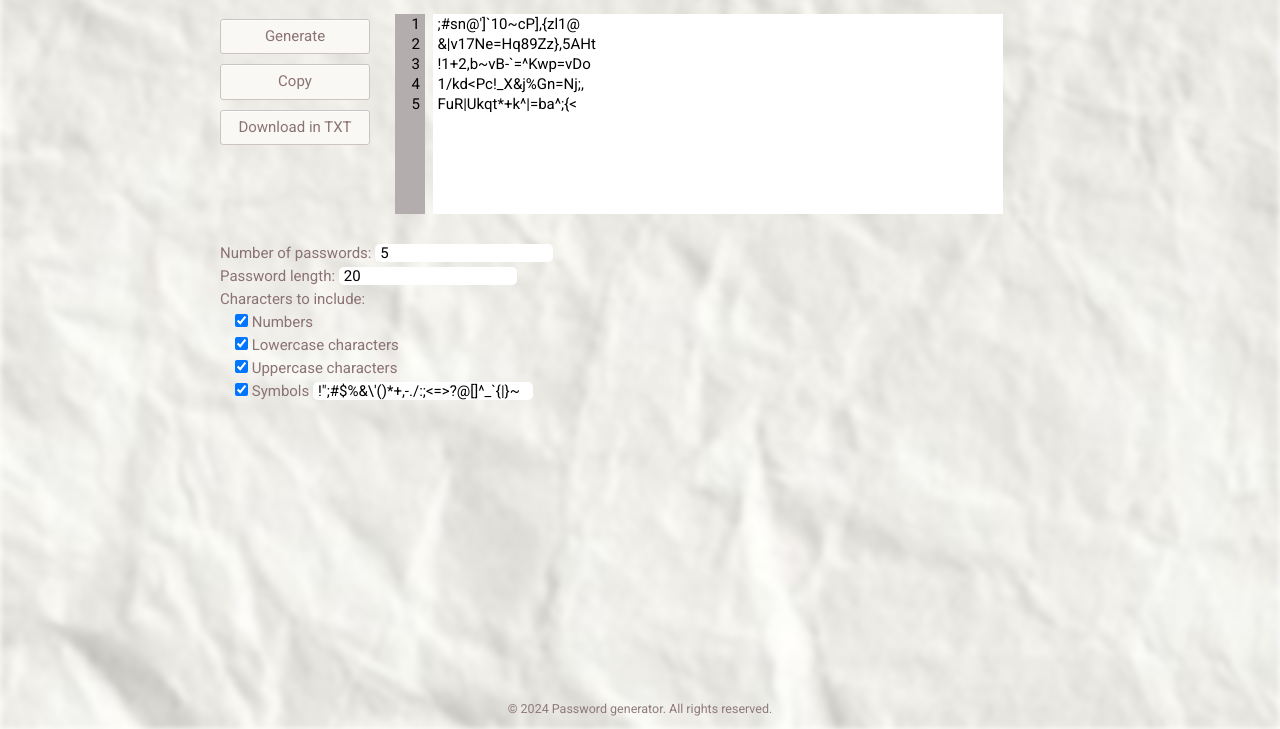
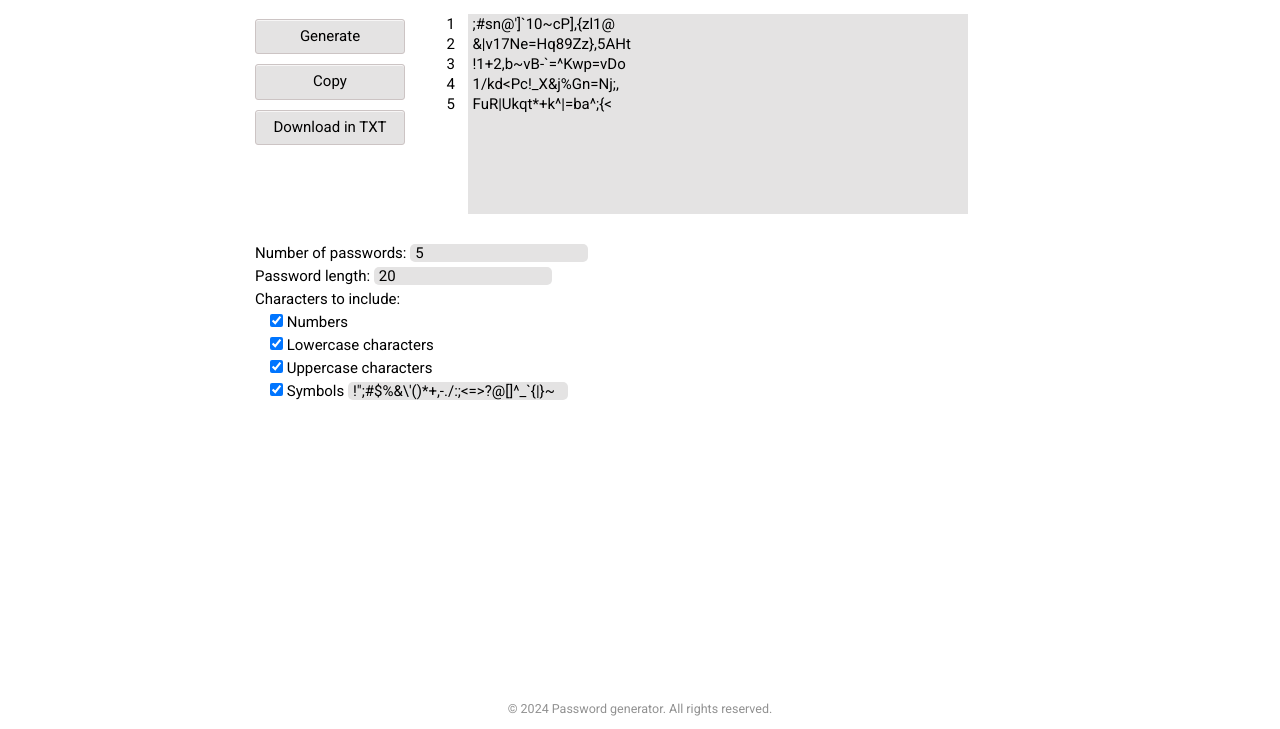
Before and after one commit to stormiwave/passgen, a website with bundled scripts: page src/view/index.html in a window 1280 px wide. Shown: the part 71-800 px from the top of the page. Built offline with nearby package versions, Linux system fonts and the light colour scheme.

Commit message:
Removing background

```diff
--- a/src/view/index.html
+++ b/src/view/index.html
@@ -22,7 +22,6 @@
     </head>
 
     <body>
-        <div class="background__image"></div>
         <header>
             <h1>Password generator</h1>
         </header>
--- a/src/view/resources/index.css
+++ b/src/view/resources/index.css
@@ -12,17 +12,13 @@ body {
     position: relative;
     font-size: 15px;
     font-weight: 400;
-}
-
-.background__image {
-    background: url('../assets/paper_bg.jpg') center no-repeat;
-    background-size: cover;
-    filter: blur(3px);
-    -webkit-filter: blur(3px);
-    position: fixed;
-    width: 100%;
-    height: 100%;
-    z-index: -1;
+    width: 800px;
+    margin: auto;
+    left: 0;
+    right: 0;
+    top: 0;
+    bottom: 0;
+    background-color: rgb(255, 255, 255);
   }
 
 header{
@@ -34,15 +30,13 @@ header{
 
 main {
     padding-bottom: 30px;
-    margin-left: auto;
-    margin-right: auto;
-    width: 870px;
+    margin: auto;
 }
 
 h1 {
     font-weight:700;
     text-wrap: balance;
-    color: #8b7373;
+    color: #000000;
 }
 
 section {
@@ -62,12 +56,12 @@ div {
 }
 
 button {
-    background-color: #f9f8f5;
+    background-color: #e4e3e3;
     border-radius: 3px;
     border: 1px solid #ccc4c4;
     box-shadow: rgba(255, 255, 255, .7) 0 1px 0 0 inset;
     box-sizing: border-box;
-    color: #8b7373;
+    color: #000000;
     font-size: 15px;
     font-weight: 400;
     cursor: pointer;
@@ -90,24 +84,23 @@ button {
 button:hover,
 button:focus {
     background-color: #dcd4d4;
-    color: #8b7373;
+    color: #afafaf;
 }
 
 button:focus {
-    box-shadow: 0 0 0 4px rgba(136, 0, 255, 0.15);
+    box-shadow: 0 0 0 4px rgba(0, 38, 255, 0.15);
 }
 
 button:active {
-    background-color: #afa0e4;
+    background-color: #7da0e0;
     box-shadow: none;
-    color: #532c77;
+    color: #3a2c77;
 }
 
 #passwords-section {
     height: 220px;
     border-radius: 5px;
     display: flex;
-    flex-direction: row;
     gap: 0.5em;
 }
 
@@ -115,14 +108,13 @@ pre{
     width: 2em;
     text-align: right;
     overflow: hidden;
-    background-color: #b4adad;
     padding-right: 5px;
 }
 
 textarea{
     border: none;
     min-height: 10em;
-    width: 570px;
+    width: 500px;
     cursor: text;
     resize:none;
     white-space: pre;
@@ -131,6 +123,7 @@ textarea{
     font-size: 15px;
     font-weight: 400;
     padding-left: 5px;
+    background-color: #e4e3e3;
 }
 
 textarea:focus-visible{
@@ -141,12 +134,13 @@ form{
     display: block;
     margin: 15px;
     text-align: left;
-    color: #8b7373;
+    color: #000000;
 }
 
 input {
     font-weight: 400;
     font-size: 15px;
+    background-color: #e4e3e3;
 }
 
 label{
@@ -188,5 +182,5 @@ footer{
     width: 100%;
     float:left;
     height: 30px;
-    color: #8f7a7a;
+    color: #919191;
 }
```
